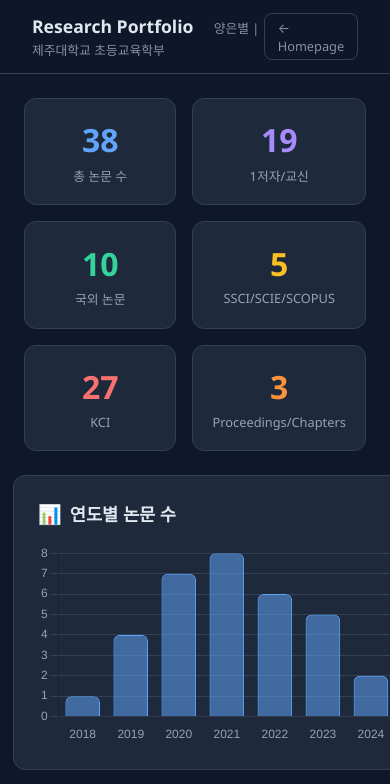
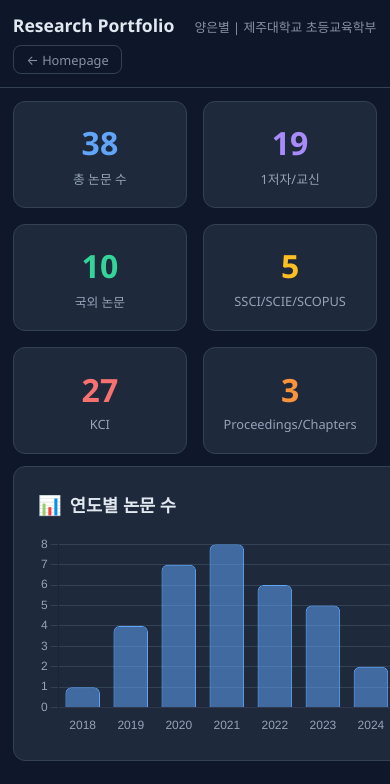
Before and after one commit to Yangbyul/research-dashboard, a plain HTML site: page index.html in a window 390 px wide. Shown: the top 784 px of the page. Drawn offline with Linux system fonts and the light colour scheme.

Commit message:
Fix mobile: match stats-row padding to grid, wrap nav

```diff
--- a/index.html
+++ b/index.html
@@ -99,12 +99,12 @@
 
   @media (max-width: 600px) {
     .grid { grid-template-columns: 1fr; padding: 0 0.8rem 0.8rem; }
-    .stats-row { grid-template-columns: repeat(2, 1fr); }
+    .stats-row { grid-template-columns: repeat(2, 1fr); padding: 0.8rem; }
   }
 </style>
 </head>
 <body>
-<div style="position:sticky;top:0;z-index:100;background:rgba(15,23,42,0.92);backdrop-filter:blur(12px);border-bottom:1px solid #334155;padding:0.8rem 2rem;display:flex;align-items:center;justify-content:space-between">
+<div style="position:sticky;top:0;z-index:100;background:rgba(15,23,42,0.92);backdrop-filter:blur(12px);border-bottom:1px solid #334155;padding:0.8rem;display:flex;align-items:center;justify-content:space-between;flex-wrap:wrap;gap:0.5rem">
   <div>
     <span style="font-weight:700;font-size:1.1rem;color:#e2e8f0">Research Portfolio</span>
     <span style="color:#8892a4;font-size:0.8rem;margin-left:1rem">양은별 | 제주대학교 초등교육학부</span>
```
